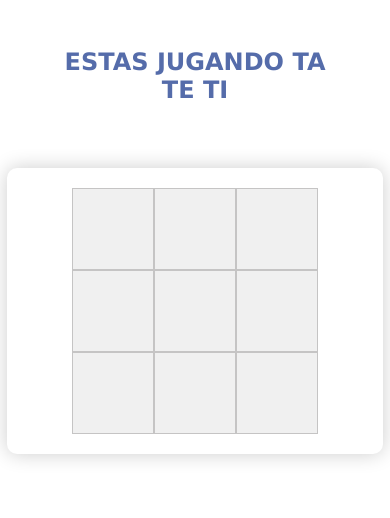
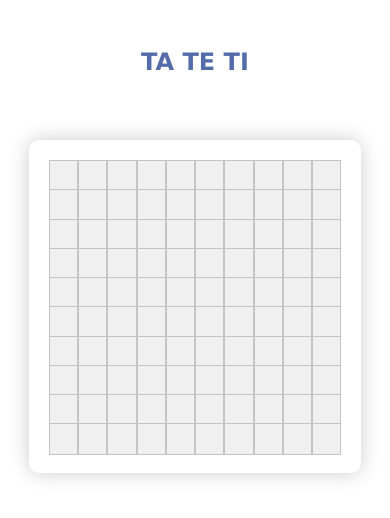
Before and after one commit to MeliLegname/Grilla, a React (Create React App) app: page / in a window 390 px wide. Shown: the top 518 px of the page. Built offline with nearby package versions, Linux system fonts and the light colour scheme.

Commit message:
Grilla Responsive

```diff
--- a/src/App.js
+++ b/src/App.js
@@ -11,9 +11,9 @@ export default class App extends React.Component {
 		this.state = {
 			tituloDelJuego: 'TA TE TI',
 
-			numColumn: 3,
+			numColumn: 10,
 
-			numRow: 3,
+			numRow: 10,
 
 			withImg: true,
 
@@ -28,7 +28,7 @@ export default class App extends React.Component {
 	}
 
 	initCellState() {
-		console.log(this.state.numColumn, this.state.numRow);
+		// console.log(this.state.numColumn, this.state.numRow);
 		let cellState = [ ...Array(parseInt(this.state.numColumn, 10) * parseInt(this.state.numRow, 10)) ].map(
 			(cellState) => (cellState = this.state.posibleValue[0])
 		);
@@ -37,7 +37,7 @@ export default class App extends React.Component {
 	//en esta funcion se inicializa el estado de la celda . dice que cellState es igual a la copia del numero que da como resultado la multiplicacion del numero de filas por el numero de columnas(porque de sta forma saco el numero indice) se le realizo el parseInt para poder convertir los strings en numeros y se le puso el numero 10 para avisar que va a ser un numero entero.
 
 	getArrayIndex = (row, column) => {
-		console.log(this.state);
+		// console.log(this.state);
 		return row * this.state.numColumn + column;
 	};
 
@@ -48,7 +48,7 @@ export default class App extends React.Component {
 
 	componentDidMount() {
 		this.initCellState();
-		console.log(this.state.cellState);
+		// console.log(this.state.cellState);
 	}
 
 	inputChangeHandle = (name, event) => {
@@ -63,7 +63,7 @@ export default class App extends React.Component {
 	//estoy haciendo un setstate e inmediatamente despues de eso ejecuto la funcion initcellsatate que NECESITA QUE el state este actualizado y no llega a estarlo.
 
 	handleClick = (arrayIndex) => {
-		console.log(arrayIndex);
+		// console.log(arrayIndex);
 		let estadoActual = this.state.cellState[arrayIndex];
 		let newState = [ ...this.state.cellState ];
 
--- a/src/components/CellsContainer.js
+++ b/src/components/CellsContainer.js
@@ -17,7 +17,7 @@ export default class CellsContainer extends React.Component {
 		}
 		return (
 			<React.Fragment>
-				<h1 className="tituloDelJuego">ESTAS JUGANDO {this.props.tituloDelJuego}</h1>
+				<h1 className="tituloDelJuego">{this.props.tituloDelJuego}</h1>
 				<div className="CellsContainer">
 					<div className="ContFilas">
 						{/* aca se realizo un map a row el cual retorna un div nuevo con la propiedad filas que pertenece a display flex  direction row. esto es importante ya que si no se generara este div nuevo, y se le podria igualmente el div contfilas con direction colum y todo se podria vertical. */}
--- a/src/components/styles/Cell.css
+++ b/src/components/styles/Cell.css
@@ -1,7 +1,7 @@
 .cell {
 	background-color: rgb(240, 240, 240);
-	width: 5em;
-	height: 5em;
+	width: 100%;
+	height: 100%;
 	border: 0.5px solid rgb(197, 196, 196);
 
 	display: flex;
@@ -22,6 +22,7 @@
 }
 
 .PropiedadFilas {
-	max-width: 100%;
+	width: 100%;
+	height: 100%;
 	display: flex;
 }
--- a/src/components/styles/CellsContainer.css
+++ b/src/components/styles/CellsContainer.css
@@ -21,12 +21,14 @@ body {
 
 	padding: 20px;
 	margin: 4rem auto;
-	max-width: 86vw;
+	display: flex;
+	justify-content: center;
+	align-items: center;
 }
 
 .ContFilas {
-	width: 100%;
-	height: 100%;
+	width: 75vw;
+	height: 75vw;
 	display: flex;
 	flex-direction: column;
 	justify-content: center;
```
